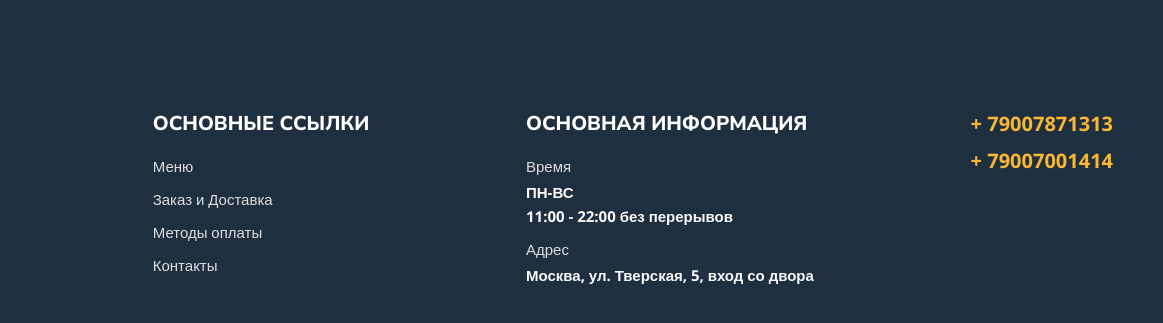
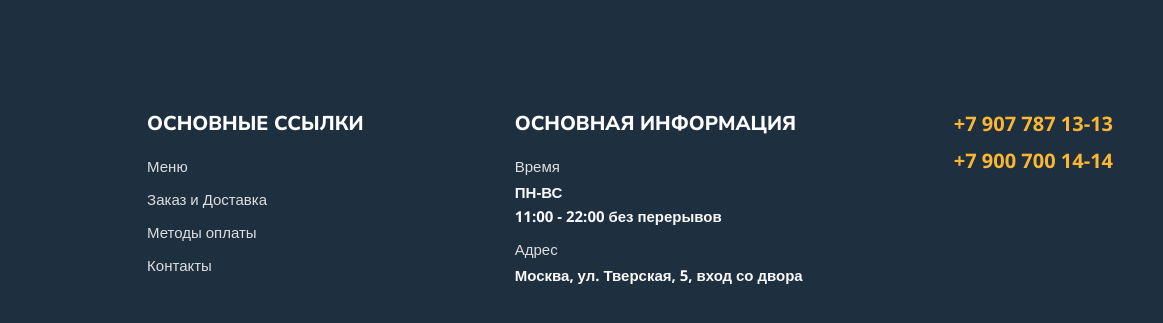
Before and after one commit to karinareiswich/Burger, a plain HTML site: page menu.html in a window 1280 px wide. Shown: the part 3472-3795 px from the top of the page, 117-1280 px from the left. Drawn offline with nearby package versions, Linux system fonts and the light colour scheme.

Commit message:
lesson17

```diff
--- a/menu.html
+++ b/menu.html
@@ -213,10 +213,10 @@
                 <div class="footer-tel">
                     <ul class="footer-list footer-list-tel">
                         <li>
-                            <a href="tel">+ 79007871313</a>
+                            <a href="tel">+7 907 787 13-13</a>
                         </li>
                         <li>
-                            <a href="tel">+ 79007001414</a>
+                            <a href="tel">+7 900 700 14-14</a>
                         </li>
                     </ul>
                 </div>
```
